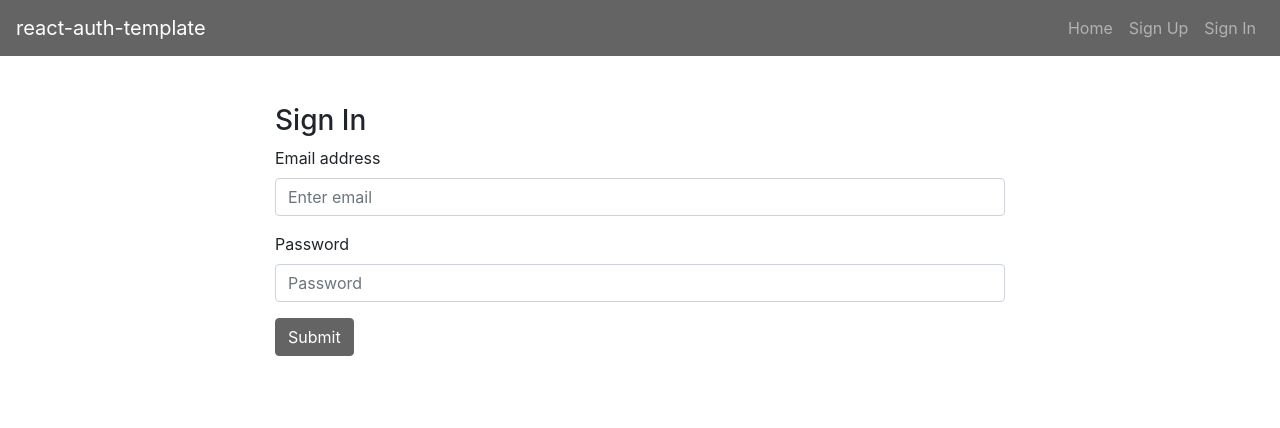
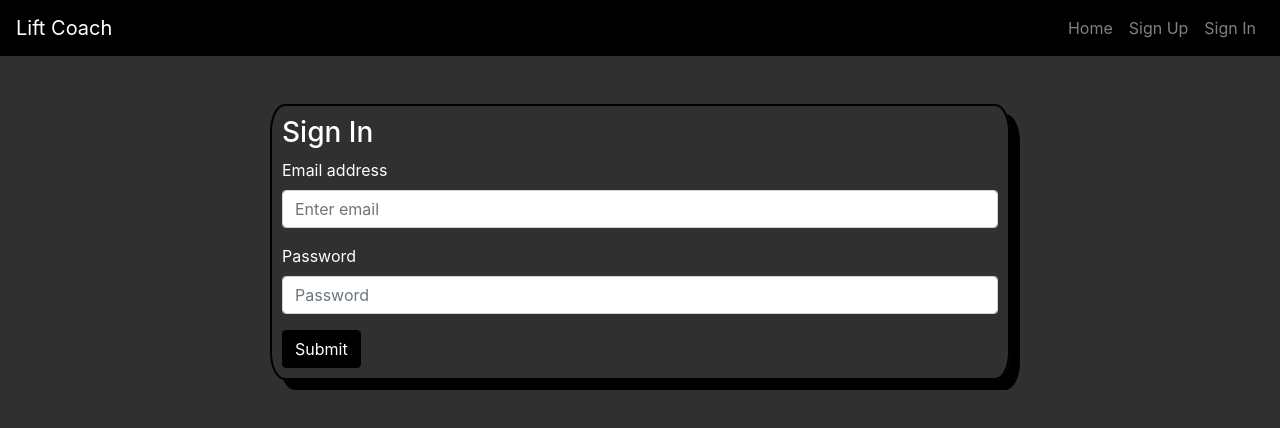
Before and after one commit to robrichardsdpt/strength-conditioning-front-end, a React app: page /#/sign-in in a window 1280 px wide. Built offline with nearby package versions, Linux system fonts and the light colour scheme.

Commit message:
added styling to landing page and to sign-up and sign-in

```diff
--- a/src/components/App/App.js
+++ b/src/components/App/App.js
@@ -8,6 +8,7 @@ import SignUp from '../SignUp/SignUp'
 import SignIn from '../SignIn/SignIn'
 import SignOut from '../SignOut/SignOut'
 import ChangePassword from '../ChangePassword/ChangePassword'
+import Landing from '../Landing/Landing'
 
 class App extends Component {
   constructor () {
@@ -42,6 +43,9 @@ class App extends Component {
           />
         ))}
         <main className="container">
+          <Route exact path='/' render={() => (
+            <Landing />
+          )} />
           <Route path='/sign-up' render={() => (
             <SignUp msgAlert={this.msgAlert} setUser={this.setUser} />
           )} />
--- a/src/components/Header/Header.js
+++ b/src/components/Header/Header.js
@@ -25,7 +25,7 @@ const alwaysOptions = (
 const Header = ({ user }) => (
   <Navbar bg="primary" variant="dark" expand="md">
     <Navbar.Brand href="#">
-      react-auth-template
+      Lift Coach
     </Navbar.Brand>
     <Navbar.Toggle aria-controls="basic-navbar-nav" />
     <Navbar.Collapse id="basic-navbar-nav">
--- a/src/components/Landing/Landing.js
+++ b/src/components/Landing/Landing.js
@@ -0,0 +1,41 @@
+import React from 'react'
+import axios from 'axios'
+
+class Home extends React.Component {
+  constructor (props) {
+    super(props)
+    this.state = {
+      image: ''
+    }
+  }
+  // api call to get random image from Unsplash API
+  componentDidMount () {
+    axios.get('https://api.unsplash.com/photos/random/?query=powerlifting&client_id=Kp3egeqneLsGd6oaMxevKepWdJoLqviZxAxgjEx0p1Y')
+      .then(response => {
+        this.setState({
+          image: response.data.urls.regular
+        })
+      })
+      .catch(console.error)
+  } // componentDidMount
+
+  render () {
+    const theme = {
+      display: 'flex',
+      justifyContent: 'center',
+      backgroundImage: `url(${this.state.image})`,
+      backgroundSize: 'contain',
+      backgroundRepeat: 'no-repeat',
+      width: '100%',
+      height: '0',
+      paddingTop: '66.64%'
+    }
+    return (
+      <div style={theme}>
+
+      </div>
+    )
+  }
+}
+
+export default Home
--- a/src/components/SignIn/SignIn.js
+++ b/src/components/SignIn/SignIn.js
@@ -48,8 +48,9 @@ class SignIn extends Component {
     const { email, password } = this.state
 
     return (
+      <div className="container">
         <div className="row">
-        <div className="col-sm-10 col-md-8 mx-auto mt-5">
+          <div className="col-sm-10 col-md-8 mx-auto mt-5 auth-forms">
             <h3>Sign In</h3>
             <Form onSubmit={this.onSignIn}>
               <Form.Group controlId="email">
@@ -83,6 +84,7 @@ class SignIn extends Component {
             </Form>
           </div>
         </div>
+      </div>
     )
   }
 }
--- a/src/components/SignUp/SignUp.js
+++ b/src/components/SignUp/SignUp.js
@@ -50,8 +50,9 @@ class SignUp extends Component {
     const { email, password, passwordConfirmation } = this.state
 
     return (
+      <div className="container">
         <div className="row">
-        <div className="col-sm-10 col-md-8 mx-auto mt-5">
+          <div className="col-sm-10 col-md-8 mx-auto mt-5 auth-forms">
             <h3>Sign Up</h3>
             <Form onSubmit={this.onSignUp}>
               <Form.Group controlId="email">
@@ -96,6 +97,7 @@ class SignUp extends Component {
             </Form>
           </div>
         </div>
+      </div>
     )
   }
 }
--- a/src/index.scss
+++ b/src/index.scss
@@ -1,2 +1,15 @@
-$primary: #646464;
+$primary: black;
 @import '~bootstrap/scss/bootstrap';
+
+body {
+  background: #303030;
+}
+
+.auth-forms {
+  backgroudn-color: black;
+  color: white;
+  border: 2px solid black;
+  border-radius: 2% / 10%;
+  box-shadow: 10px 10px black;
+  padding: 10px;
+}
```
Lines whose indentation alone changed are shown as unchanged.
